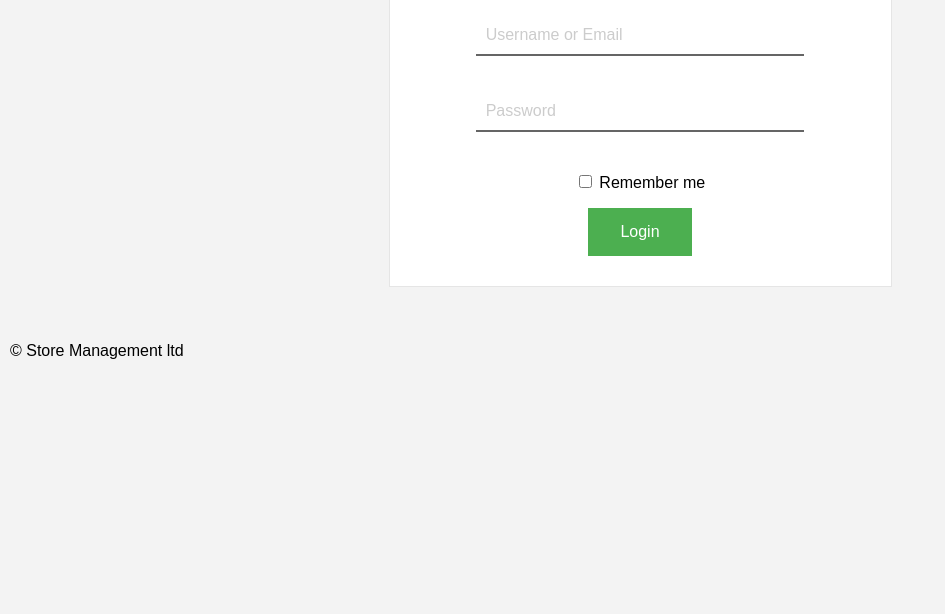
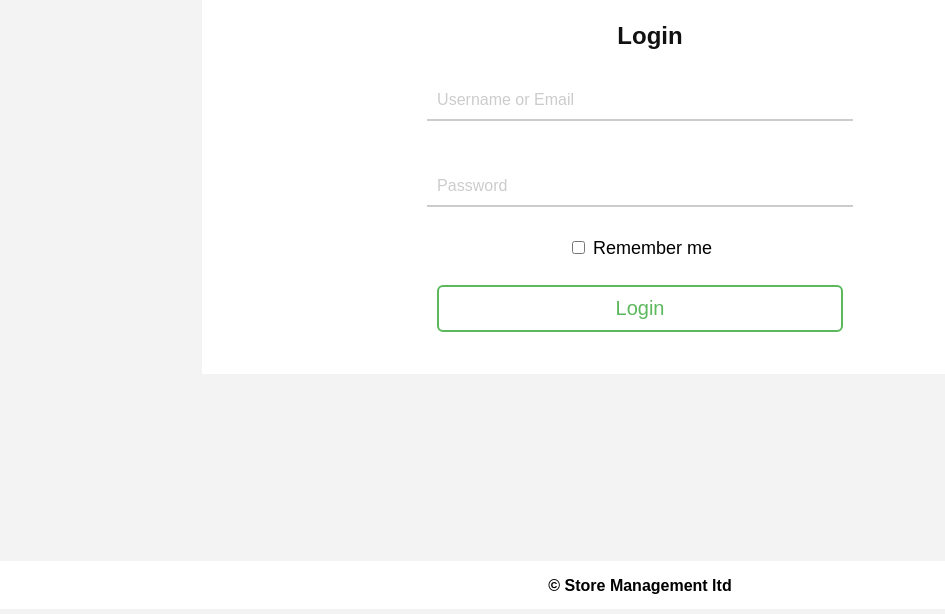
Before and after one commit to JoshuaKodhe/Store-Manager, a plain HTML site: page index.html in a window 1280 px wide. Shown: the part 191-805 px from the top of the page, without its empty margins (0-945 px from the left). Drawn offline with Linux system fonts and the light colour scheme.

Commit message:
[Feature #161048150] Add and Refacor styling

```diff
--- a/resources/css/styles.css
+++ b/resources/css/styles.css
@@ -2,6 +2,7 @@ html,
 body {
   font-family: sans-serif, Verdana;
   margin: 0 auto;
+  padding: 0 auto;
   height: 100%;
   background: #f3f3f3;
 }
@@ -10,98 +11,115 @@ body {
   text-decoration: none;
 }
 
-header {
-  background: #ffffff;
-  width: 100%;
-  height: 70px;
+.btn{
+  background-color: inherit;
+  border: 2px solid;
+  border-radius: 6px;
+  margin: 0.5em 0.5em;
+  padding: 0.5em 0.5em;
+ text-align: center;
+ display: inline-block;
+ font-size: 14px;
+ cursor: pointer;
+}
+.btn-large{
+  font-size: 20px;
+  width: 15%;
 }
 
-header .header-brand {
+.btn-long{
+  width:50%;
+}
+.btn-success {
+  border: 2px solid #5cb85c;
+  color: #5cb85c;
+}
+.btn-success:hover{
+  background-color: #5cb85c;
+  color: #ffffff;
+}
+.btn-warning {
+  border: 2px solid #dda330;
+  color: #dda330;
+}
+.btn-warning:hover{
+  background-color: #dda330;
+  color: #ffffff;
+}
+.btn-danger {
+  border: 2px solid #cd0d0d;
+  color: #cd0d0d;
+}
+.btn-danger:hover{
+  background-color: #cd0d0d;
+  color: #ffffff;
+}
+.container {
+  display: grid;
+  grid-template-columns: 12% 76% 12%;
+  grid-template-rows: 6vh 88vh 6vh;
+}
+
+.header,
+.footer {
+  padding: 0 0.5%;
+  font-weight: bolder;
+  background-color: #ffffff;
+  grid-column: 1/-1;
+}
+
+
+.header-brand,
+.login-heading
+{
+  color: #111111;
   font-family: sans-serif;
   font-size: 24px;
   font-weight: 900;
-  color: #111;
   display: block;
   padding: 20px 0 0 20px;
 }
 
-.container {
-  margin: 5px auto;
-  margin-left: 10px;
-  margin-right: 10px;
+.main {
+  grid-column: 2/3;
+}
+
+.footer {
+  text-align: center;
 }
 
 /* Login */
-.login {
-  margin: 55px auto;
-  padding: 30px 30px 30px;
-  width: 35%;
+.login{
   height: auto;
+  margin: 10% 5%;
+  padding: 2em;
+  text-align: center;
   background-color: #ffffff;
-  border: 1px solid rgba(0, 0, 0, 0.1);
-  text-align: center;
+  border: 1px solid rgba(#000000, 0.1);
 }
 
-.login input {
+.form-control{
+  margin:15px 0 15px 0;
+  font-size: 16px;
+  padding: 10px;
+  width: 50%;
   outline: 0;
   border-width: 0 0 2px;
-  border-color: #111111;
+  border-color: #cccccc;
+}
+.form-control:focus{
+    border-color: #4CAF50
 }
 
-.login input:focus {
-  border-color: #4CAF50
-}
-
-input::placeholder {
+.form-control::placeholder {
   color: #cccccc;
   font-size: 16px;
 }
 
-.form-control{
-  margin:10px 0 10px 0;
+#remember-me{
+font-size: 18px;
 }
-
-.login-heading,
-.remember-me {
-  margin-top: 30px;
+#remember-me input[checkbox]{
+  transform: scale(2);
 }
-
-.form-control {
-  font-size: 16px;
-  height: auto;
-  padding: 10px;
-  width: 70%;
-}
-
-.btn {
-  border: none;
-  color: #ffffff;
-  padding: 15px 32px;
-  text-align: center;
-  text-decoration: none;
-  display: inline-block;
-  font-size: 16px;
-}
-
-.btn-success {
-  background-color: #4CAF50;
-}
-
-.btn-lager{
-  width: 40%;
-}
-
-.login-help{
-  display: block;
-  text-align: center;
-}
-.login-help a {
-  color: #46464B;
-}
-
-.login-help a:hover {
-  text-decoration: underline;
-  border: 1px solid;
-}
-
 /* End of Login */
```
